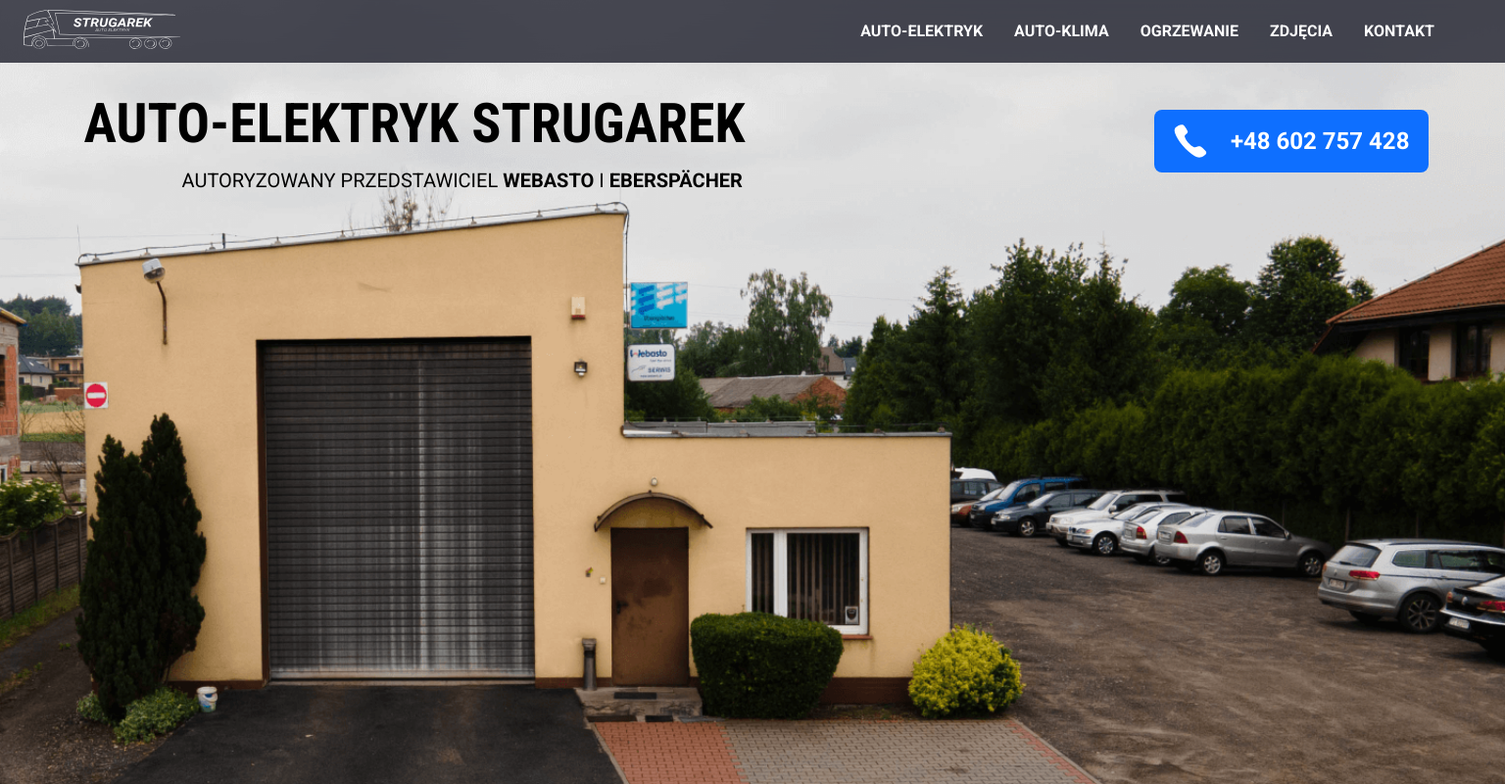
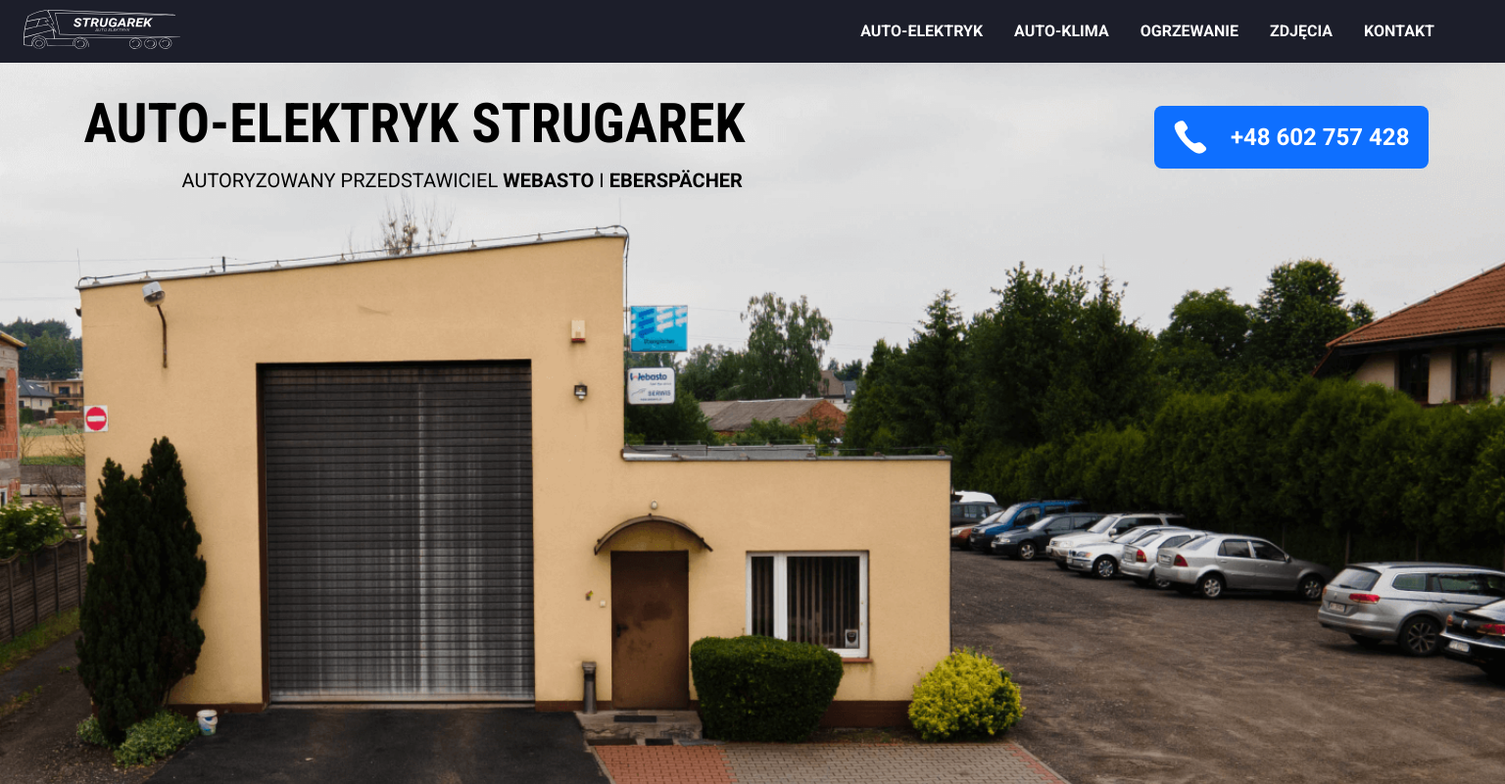
Before and after one commit to mattyl006/strugarek, a website built with webpack: page src/pages/index.html in a window 1536 px wide. Shown: the whole page at 98% size. Built offline with nearby package versions, Linux system fonts and the light colour scheme.

Commit message:
hero view corrections

```diff
--- a/src/scss/modules/hero.scss
+++ b/src/scss/modules/hero.scss
@@ -14,7 +14,7 @@
   }
 
   @media (min-width: 1024px) {
-    padding: 0;
+    padding: 64px 0 0 0;
   }
 
   &__content {
@@ -33,12 +33,12 @@
     @media (min-width: 1024px) {
       background-image: url("../assets/img/DJI_1.png");
       background-position: left 40%;
-      height: 100vh;
+      height: calc(100vh - 64px);
       position: relative;
     }
 
-    @media (min-width: 1024px) {
-      background-position: left 35%;
+    @media (min-width: 1440px) {
+      background-position: left 40%;
     }
   }
 
@@ -58,12 +58,12 @@
 
     @media (min-width: 1024px) {
       text-align: left;
-      margin: 96px 0 16px calc(10vw - 76px);
+      margin: 64px 0 16px calc(10vw - 76px);
     }
 
     @media (min-width: 1440px) {
       @include variables.h1;
-      margin: 96px 0 16px calc(10vw - 68px);
+      margin: 32px 0 16px calc(10vw - 68px);
     }
   }
 
@@ -148,7 +148,7 @@
       @media (min-width: 1024px) {
         display: flex;
         position: absolute;
-        top: 100px;
+        top: 72px;
         right: 0;
         margin-right: calc(10vw - 76px);
 
@@ -159,6 +159,7 @@
 
       @media (min-width: 1440px) {
         margin-right: calc(10vw - 76px);
+        top: 32px;
 
         .hero__paragraph {
           font-size: 24px;
```
